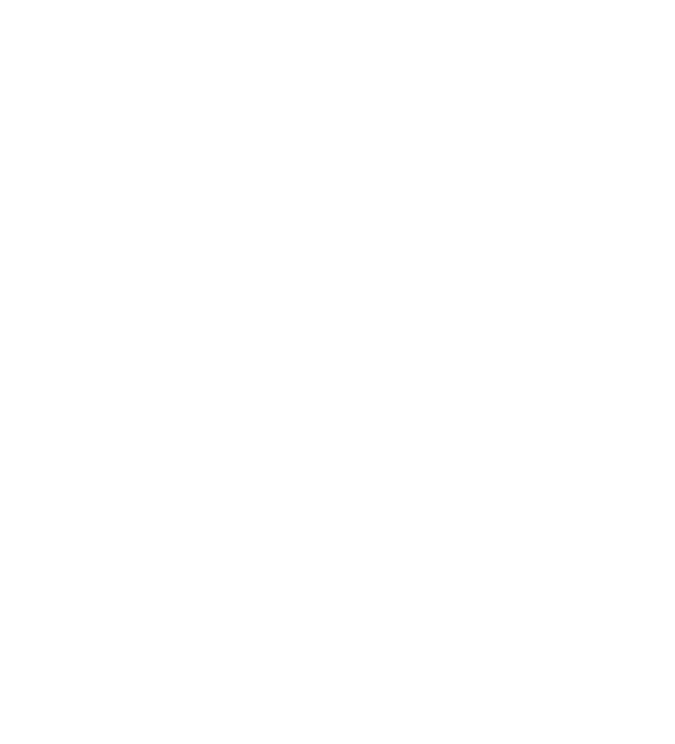
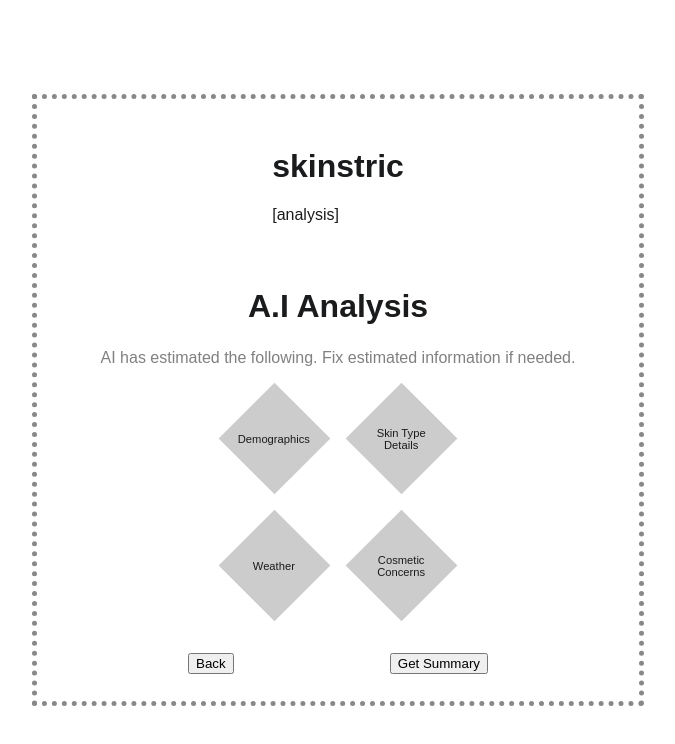
Before and after one commit to JuanGTR/Skinstric-AI, a React (Vite) app: page /analysis in a window 1280 px wide. Before the commit this address had no page. Shown: the top 744 px of the page, without its empty margins (302-977 px from the left). Built offline with nearby package versions, Linux system fonts and the light colour scheme; a web font is replaced by a local one.

Commit message:
Started Analysis page

```diff
--- a/src/App.jsx
+++ b/src/App.jsx
@@ -5,6 +5,10 @@
 import InputPage from './Pages/InputPage';
 import FaceInputPage from './Pages/FaceInputPage';
 import LoadingPage from './Pages/LoadingPage';
+import AnalysisPage from './Pages/AnalysisPage';
+import ResultsPage from './Pages/ResultsPage';
+
+
 
 
 function App() {
@@ -15,6 +19,9 @@
         <Route path="/input" element={<InputPage />} />
         <Route path="/face-input" element={<FaceInputPage />} />
         <Route path="/loading" element={<LoadingPage />} />
+        <Route path="/analysis" element={<AnalysisPage />} />
+        <Route path="/results" element={<ResultsPage />} />
+
       </Routes>
     </Router>
   );
--- /dev/null
+++ b/src/Pages/AnalysisPage.css
@@ -0,0 +1,71 @@
+/* AnalysisPage.css */
+
+.analysis-page {
+  display: flex;
+  flex-direction: column;
+  align-items: center;
+  justify-content: center;
+  height: 100vh;
+  position: relative;
+  background-color: white;
+}
+
+.analysis-title {
+  font-size: 2rem;
+  font-weight: bold;
+  margin-top: 4rem;
+  margin-bottom: 0.5rem;
+}
+
+.analysis-subtitle {
+  font-size: 1rem;
+  color: gray;
+  margin-bottom: 2rem;
+}
+
+.dotted-square {
+  position: absolute;
+  width: 602px;
+  height: 602px;
+  border: 5px dotted #888;
+  transform: rotate(0deg);
+  z-index: 0;
+}
+
+.diamond-button-container {
+  display: grid;
+  grid-template-columns: repeat(2, 1fr);
+  gap: 3rem;
+  position: relative;
+  z-index: 1;
+}
+
+.diamond-button {
+  width: 79px;
+  height: 79px;
+  background-color: #ccc;
+  transform: rotate(45deg);
+  display: flex;
+  align-items: center;
+  justify-content: center;
+  cursor: pointer;
+  transition: box-shadow 0.3s ease, transform 0.2s ease;
+}
+
+.diamond-button:hover {
+  box-shadow: 0 0 15px rgba(0, 0, 0, 0.3);
+  transform: rotate(45deg) scale(1.05);
+}
+
+.diamond-button span {
+  transform: rotate(-45deg);
+  font-size: 0.7rem;
+  text-align: center;
+}
+
+.footer-buttons {
+  display: flex;
+  justify-content: space-between;
+  width: 300px;
+  margin-top: 3rem;
+}
--- /dev/null
+++ b/src/Pages/AnalysisPage.jsx
@@ -0,0 +1,51 @@
+import { useNavigate } from 'react-router-dom';
+import './AnalysisPage.css';
+
+export default function AnalysisPage() {
+  const navigate = useNavigate();
+
+  const handleNavigate = (section) => {
+    if (section === 'Demographics') {
+      navigate('/results'); // Update this if needed
+    } else {
+      alert(`${section} button clicked — functionality coming soon`);
+    }
+  };
+
+  return (
+    <div className="analysis-page">
+      {/* Inline Header */}
+      <div className="inline-header">
+        <h1 className="header-logo-text">skinstric</h1>
+        <span className="header-annotation">[analysis]</span>
+      </div>
+
+      <h2 className="analysis-title">A.I Analysis</h2>
+      <p className="analysis-subtitle">
+        AI has estimated the following. Fix estimated information if needed.
+      </p>
+
+      <div className="dotted-square" />
+
+      <div className="diamond-button-container">
+        <div className="diamond-button" onClick={() => handleNavigate('Demographics')}>
+          <span>Demographics</span>
+        </div>
+        <div className="diamond-button" onClick={() => handleNavigate('Skin Type Details')}>
+          <span>Skin Type Details</span>
+        </div>
+        <div className="diamond-button" onClick={() => handleNavigate('Weather')}>
+          <span>Weather</span>
+        </div>
+        <div className="diamond-button" onClick={() => handleNavigate('Cosmetic Concerns')}>
+          <span>Cosmetic Concerns</span>
+        </div>
+      </div>
+
+      <div className="footer-buttons">
+        <button onClick={() => navigate(-1)}>Back</button>
+        <button onClick={() => alert('Get Summary clicked')}>Get Summary</button>
+      </div>
+    </div>
+  );
+}
--- a/src/Pages/FaceInputPage.jsx
+++ b/src/Pages/FaceInputPage.jsx
@@ -7,15 +7,16 @@
 
 
 export default function FaceInputPage() {
+  const navigate = useNavigate();
   const handleImageSelected = (file) => {
     console.log('Image selected:', file);
     // Later: convert to base64 and send to API
+    navigate('/loading', { state: { image: file } })
   };
 
   return (
     <div className="page">
       <Header />
-
       <div className="main-content">
         <h3
           className="title"
--- a/src/Pages/LoadingPage.css
+++ b/src/Pages/LoadingPage.css
@@ -12,39 +12,39 @@
 
 .loading-title {
   font-size: 1.8rem;
-  margin-bottom: 2rem;
+  margin-top: 20rem;
   color: #333;
 }
 
-.diamond-wrapper {
+.diamonded-wrapper {
   position: relative;
   width: 602px;
   height: 602px;
 }
 
-.spinning-diamond {
-  width: 602px;
-  height: 602px;
+.spinning-diamonded {
+  width: 402px;
+  height: 402px;
   border: 5px dotted var(--color-accent-gray, #888);
   background-color: transparent;
   transform: rotate(45deg);
   animation: spinDiamond 2.5s linear infinite;
   position: absolute;
-  top: 0;
-  left: 0;
+  top: -210px;
+  left: 100px;
   z-index: 2;
 }
 
-.diamond-clone {
+.diamonded-clone {
   position: absolute;
-  width: 608px;
-  height: 608px;
+  width: 408px;
+  height: 408px;
   border-radius: 4px;
   border: 5px dotted var(--color-accent-gray, #888);
   background-color: transparent;
   opacity: 0.3;
-  top: -3px;
-  left: -3px;
+  top: -212px;
+  left: 103px;
   z-index: 1;
 }
 
@@ -56,7 +56,7 @@
   animation: spinCounterClockwise 6s linear infinite;
 }
 
-@keyframes spinDiamond {
+@keyframes spinDiamonded {
   from {
     transform: rotate(45deg);
   }
--- a/src/Pages/LoadingPage.jsx
+++ b/src/Pages/LoadingPage.jsx
@@ -42,8 +42,10 @@
         const data = await response.json();
         console.log('API response:', data);
 
-        if (data.message?.includes('SUCCESS')) {
-          navigate('/results', { state: { resultData: data.data } });
+        if (data.message?.toLowerCase().includes('successfully')) {
+ setTimeout(() => {
+        navigate('/analysis', { state: { resultData: data.data } });
+      }, 2000);
         } else {
           console.error('API error:', data.message);
           // Optional: show error screen or retry
@@ -60,10 +62,10 @@
   return (
     <div className="loading-page">
       <h2 className="loading-title">Preparing your Analysis</h2>
-      <div className="diamond-wrapper">
-        <div className="diamond spinning-diamond" />
-        <div className="diamond-clone clone-clockwise" />
-        <div className="diamond-clone clone-counter-clockwise" />
+      <div className="diamonded-wrapper">
+        <div className="diamonded spinning-diamonded" />
+        <div className="diamonded-clone clone-clockwise" />
+        <div className="diamonded-clone clone-counter-clockwise" />
       </div>
     </div>
   );
--- /dev/null
+++ b/src/Pages/ResultsPage.jsx
@@ -0,0 +1,3 @@
+export default function ResultsPage() {
+  return <div>Results go here</div>;
+}
```
